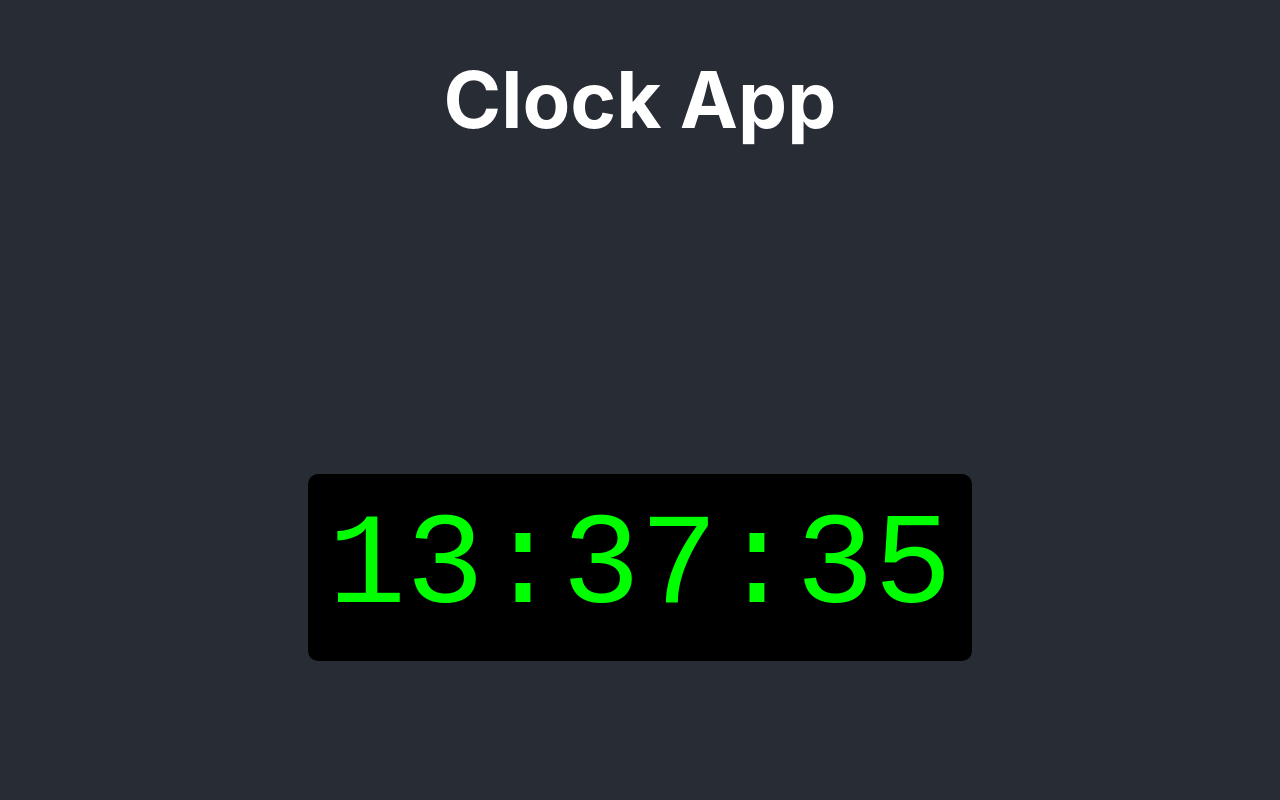
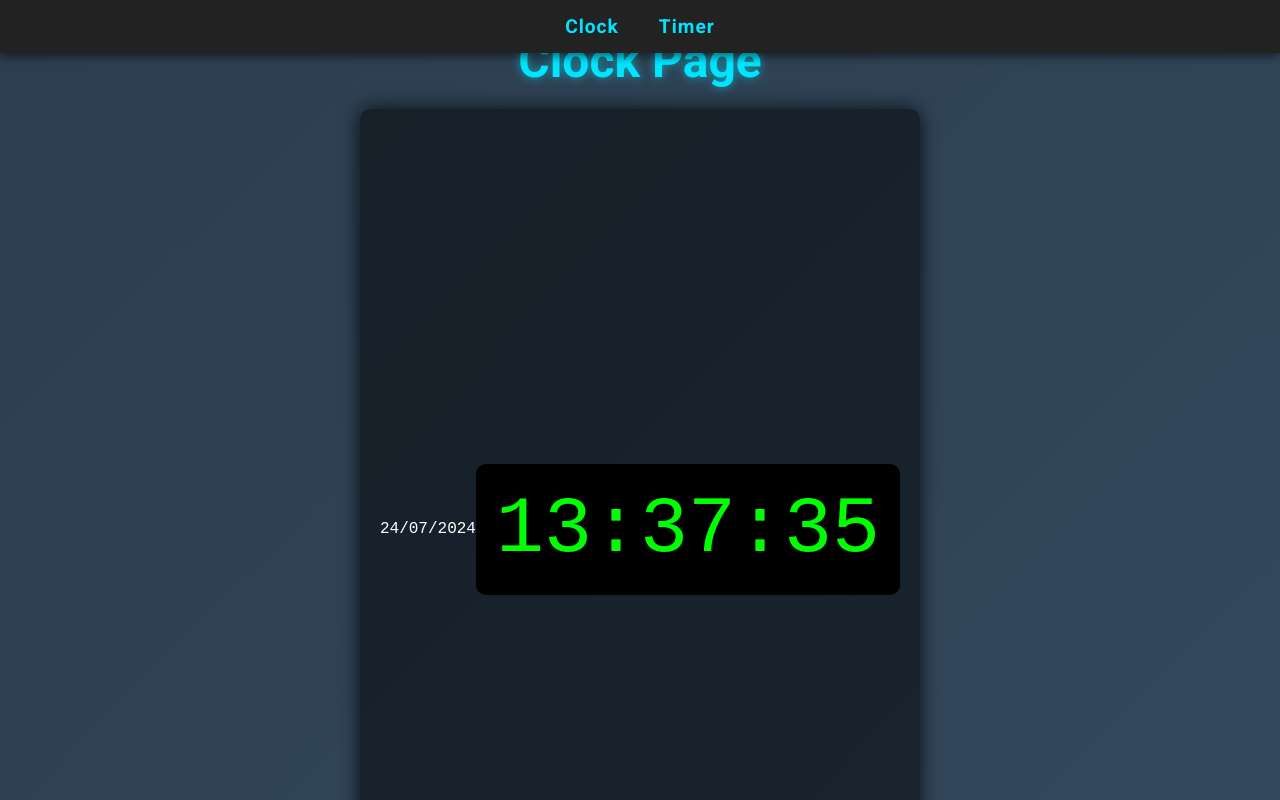
Before and after one commit to bestacio89/digiapp001, a React (Create React App) app: page / in a window 1280 px wide. Shown: the top 800 px of the page. Built offline with nearby package versions, Linux system fonts and the light colour scheme.

Commit message:
[Refactor]

```diff
--- a/src/App.css
+++ b/src/App.css
@@ -2,17 +2,64 @@
 
 .app {
   text-align: center;
-  background-color: #282c34;
+  font-family: 'Roboto', sans-serif;
+  background: linear-gradient(135deg, #1d1d1d, #282828);
+  color: #ffffff;
   min-height: 100vh;
-  display: flex;
-  flex-direction: column;
-  align-items: center;
-  justify-content: center;
-  font-size: calc(10px + 2vmin);
-  color: white;
+  margin: 0;
+  padding: 0;
 }
 
-h1 {
-  font-size: 3em;
-  margin-bottom: 20px;
+nav {
+  background: #222;
+  padding: 15px 0;
+  position: fixed;
+  width: 100%;
+  top: 0;
+  left: 0;
+  box-shadow: 0 4px 8px rgba(0, 0, 0, 0.5);
 }
+
+nav ul {
+  list-style: none;
+  margin: 0;
+  padding: 0;
+  display: flex;
+  justify-content: center;
+}
+
+nav ul li {
+  margin: 0 20px;
+}
+
+nav ul li a {
+  text-decoration: none;
+  color: #00e5ff;
+  font-size: 1.2em;
+  font-weight: bold;
+  letter-spacing: 1px;
+  position: relative;
+  transition: color 0.3s ease;
+}
+
+nav ul li a::after {
+  content: '';
+  position: absolute;
+  bottom: -5px;
+  left: 0;
+  width: 100%;
+  height: 2px;
+  background: #00e5ff;
+  transition: transform 0.3s ease;
+  transform: scaleX(0);
+  transform-origin: bottom right;
+}
+
+nav ul li a:hover::after {
+  transform: scaleX(1);
+  transform-origin: bottom left;
+}
+
+nav ul li a:hover {
+  color: #00bcd4;
+}
--- a/src/App.js
+++ b/src/App.js
@@ -1,18 +1,27 @@
-// src/App.js
-
 import React from 'react';
-import Clock from './clock';
-import Timer from './timer';
-import './App.css';
+import { BrowserRouter as Router, Route, Routes, Link } from 'react-router-dom';
+import ClockPage from './clockpage';
+import TimerPage from './timerpage';
+import './App.css'; // Import global styles
 
 const App = () => {
   return (
-    <div className="app">
-      <h1>Clock App</h1>
-      <Clock />
-      <p>C'est génial tout</p>
-      <Timer />
-    </div>
+    <Router>
+      <div className="app">
+        {/* Navigation */}
+        <nav>
+          <ul>
+            <li><Link to="/">Clock</Link></li>
+            <li><Link to="/timer">Timer</Link></li>
+          </ul>
+        </nav>
+        {/* Routes */}
+        <Routes>
+          <Route path="/" element={<ClockPage />} />
+          <Route path="/timer" element={<TimerPage />} />
+        </Routes>
+      </div>
+    </Router>
   );
 };
 
--- a/src/clock.js
+++ b/src/clock.js
@@ -1,26 +1,31 @@
-// src/Clock.js
-
 import React, { useState, useEffect } from 'react';
-import './clock.css';
+import './clock.css'; // Ensure you have this CSS file for styling
 
 const Clock = () => {
-  const [time, setTime] = useState(new Date());
+  const [dateTime, setDateTime] = useState(new Date());
 
   useEffect(() => {
-    const timerID = setInterval(() => setTime(new Date()), 1000);
-    return () => clearInterval(timerID);
+    const timer = setInterval(() => {
+      setDateTime(new Date());
+    }, 1000);
+
+    return () => clearInterval(timer);
   }, []);
 
+  const formatDate = (date) => {
+    const options = { day: '2-digit', month: '2-digit', year: 'numeric' };
+    return date.toLocaleDateString('fr-FR', options);
+  };
+
   const formatTime = (date) => {
-    const hours = date.getHours().toString().padStart(2, '0');
-    const minutes = date.getMinutes().toString().padStart(2, '0');
-    const seconds = date.getSeconds().toString().padStart(2, '0');
-    return `${hours}:${minutes}:${seconds}`;
+    const options = { hour: '2-digit', minute: '2-digit', second: '2-digit' };
+    return date.toLocaleTimeString('fr-FR', options);
   };
 
   return (
     <div className="clock">
-      <div className="time">{formatTime(time)}</div>
+      <div className="date">{formatDate(dateTime)}</div>
+      <div className="time">{formatTime(dateTime)}</div>
     </div>
   );
 };
--- /dev/null
+++ b/src/clockpage.css
@@ -0,0 +1,27 @@
+/* src/ClockPage.css */
+
+.clockPage {
+    display: flex;
+    justify-content: center;
+    align-items: center;
+    flex-direction: column;
+    min-height: 100vh;
+    background: linear-gradient(135deg, #2c3e50, #34495e);
+    color: #ffffff;
+    font-family: 'Roboto', sans-serif;
+    text-align: center;
+  }
+
+  h1 {
+    font-size: 3em;
+    margin-bottom: 20px;
+    color: #00e5ff;
+    text-shadow: 0 0 10px rgba(0, 229, 255, 0.6);
+  }
+
+  .clock {
+    background: rgba(0, 0, 0, 0.5);
+    border-radius: 10px;
+    padding: 20px;
+    box-shadow: 0 0 20px rgba(0, 0, 0, 0.8);
+  }
--- /dev/null
+++ b/src/clockpage.js
@@ -0,0 +1,16 @@
+// src/ClockPage.js
+
+import React from 'react';
+import Clock from './clock';
+import './clockpage.css'; // Optional: Custom styles for the page
+
+const ClockPage = () => {
+  return (
+    <div className="clockPage">
+      <h1>Clock Page</h1>
+      <Clock />
+    </div>
+  );
+};
+
+export default ClockPage;
--- a/src/index.css
+++ b/src/index.css
@@ -1,3 +1,7 @@
+/* Import Google Fonts */
+@import url('https://fonts.googleapis.com/css2?family=Roboto:wght@400;700&display=swap');
+
+/* Global styles */
 body {
   margin: 0;
   font-family: -apple-system, BlinkMacSystemFont, 'Segoe UI', 'Roboto', 'Oxygen',
@@ -5,8 +9,11 @@ body {
     sans-serif;
   -webkit-font-smoothing: antialiased;
   -moz-osx-font-smoothing: grayscale;
+  background: linear-gradient(135deg, #1d1d1d, #282828); /* Optional: Background gradient */
+  color: #ffffff; /* Optional: Text color */
 }
 
+/* Code styling */
 code {
   font-family: source-code-pro, Menlo, Monaco, Consolas, 'Courier New',
     monospace;
--- /dev/null
+++ b/src/timerpage.css
@@ -0,0 +1,27 @@
+/* src/TimerPage.css */
+
+.timerPage {
+    display: flex;
+    justify-content: center;
+    align-items: center;
+    flex-direction: column;
+    min-height: 100vh;
+    background: linear-gradient(135deg, #1d1d1d, #333);
+    color: #ffffff;
+    font-family: 'Roboto', sans-serif;
+    text-align: center;
+  }
+
+  h1 {
+    font-size: 3em;
+    margin-bottom: 20px;
+    color: #00e5ff;
+    text-shadow: 0 0 10px rgba(0, 229, 255, 0.6);
+  }
+
+  .timer {
+    background: rgba(0, 0, 0, 0.5);
+    border-radius: 10px;
+    padding: 20px;
+    box-shadow: 0 0 20px rgba(0, 0, 0, 0.8);
+  }
--- /dev/null
+++ b/src/timerpage.js
@@ -0,0 +1,16 @@
+// src/TimerPage.js
+
+import React from 'react';
+import Timer from './timer';
+import './timerpage.css'; // Optional: Custom styles for the page
+
+const TimerPage = () => {
+  return (
+    <div className="timerPage">
+      <h1>Timer Page</h1>
+      <Timer />
+    </div>
+  );
+};
+
+export default TimerPage;
```
